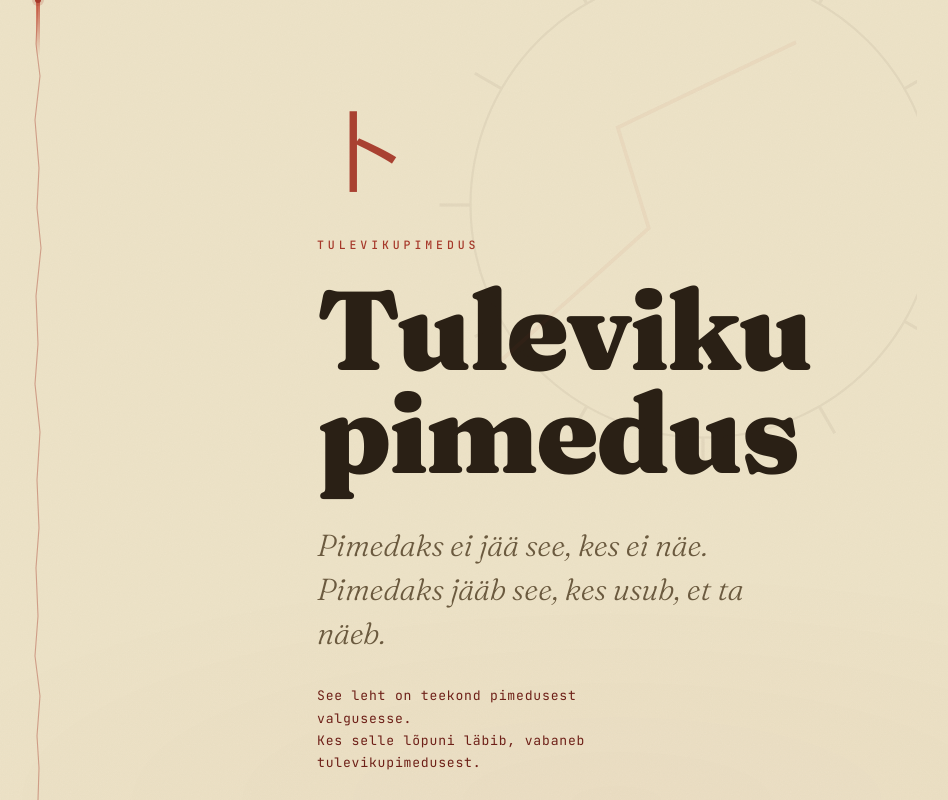
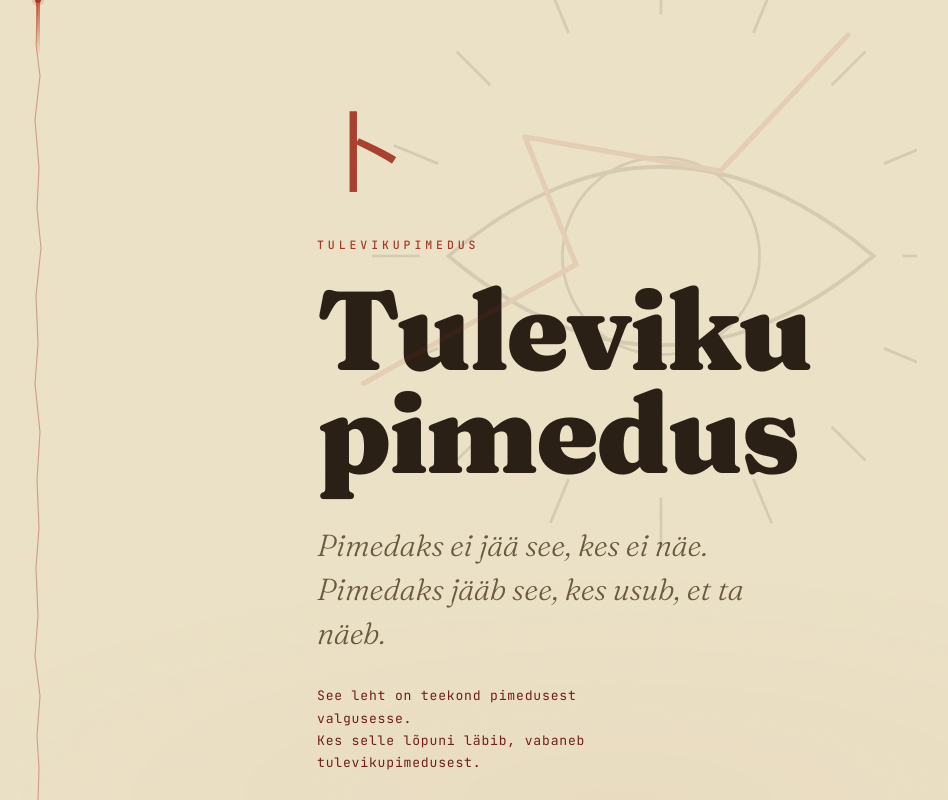
Before and after one commit to StevenAlber/tulevikupimedus, a plain HTML site: page index.html in a window 1280 px wide. Shown: the top 800 px of the page, without its empty margins (23-971 px from the left). Drawn offline with nearby package versions, Linux system fonts and the light colour scheme; no server answers.

Commit message:
Add files via upload

```diff
--- a/index.html
+++ b/index.html
@@ -443,13 +443,14 @@
     z-index:0;
   }
   .wm--hero{
-    right:-16%;top:-10%;
-    width:clamp(320px,50vw,620px);
-    opacity:.05;
+    right:-14%;top:-8%;
+    width:clamp(360px,54vw,680px);
+    opacity:.11;
   }
-  .wm--hero circle{fill:none;stroke:var(--ink);stroke-width:1.4;}
-  .wm--hero line{stroke:var(--ink);}
-  .wm--hero path{fill:none;stroke:var(--cinnabar);}
+  .wm--hero .wm-rays line{stroke:var(--ink);stroke-width:1.6;}
+  .wm--hero .wm-lid{fill:none;stroke:var(--ink);stroke-width:2.2;}
+  .wm--hero .wm-iris{fill:none;stroke:var(--ink);stroke-width:1.6;}
+  .wm--hero .wm-crack{fill:none;stroke:var(--cinnabar);stroke-width:3;stroke-linecap:round;stroke-linejoin:round;}
   .wm--bone{
     right:-10%;top:8%;
     width:clamp(200px,34vw,320px);
@@ -505,22 +506,27 @@
   <!-- HERO -->
   <header class="hero">
     <svg class="wm wm--hero" aria-hidden="true" viewBox="0 0 400 400" xmlns="http://www.w3.org/2000/svg">
-      <circle cx="200" cy="200" r="150"/>
-      <g stroke-width="2">
-        <line x1="200" y1="30" x2="200" y2="50" transform="rotate(0 200 200)"/>
-        <line x1="200" y1="30" x2="200" y2="50" transform="rotate(30 200 200)"/>
-        <line x1="200" y1="30" x2="200" y2="50" transform="rotate(60 200 200)"/>
-        <line x1="200" y1="30" x2="200" y2="50" transform="rotate(90 200 200)"/>
-        <line x1="200" y1="30" x2="200" y2="50" transform="rotate(120 200 200)"/>
-        <line x1="200" y1="30" x2="200" y2="50" transform="rotate(150 200 200)"/>
-        <line x1="200" y1="30" x2="200" y2="50" transform="rotate(180 200 200)"/>
-        <line x1="200" y1="30" x2="200" y2="50" transform="rotate(210 200 200)"/>
-        <line x1="200" y1="30" x2="200" y2="50" transform="rotate(240 200 200)"/>
-        <line x1="200" y1="30" x2="200" y2="50" transform="rotate(270 200 200)"/>
-        <line x1="200" y1="30" x2="200" y2="50" transform="rotate(300 200 200)"/>
-        <line x1="200" y1="30" x2="200" y2="50" transform="rotate(330 200 200)"/>
+      <g class="wm-rays">
+        <line x1="200" y1="30" x2="200" y2="58" transform="rotate(0 200 200)"/>
+        <line x1="200" y1="30" x2="200" y2="58" transform="rotate(22.5 200 200)"/>
+        <line x1="200" y1="30" x2="200" y2="58" transform="rotate(45 200 200)"/>
+        <line x1="200" y1="30" x2="200" y2="58" transform="rotate(67.5 200 200)"/>
+        <line x1="200" y1="30" x2="200" y2="58" transform="rotate(90 200 200)"/>
+        <line x1="200" y1="30" x2="200" y2="58" transform="rotate(112.5 200 200)"/>
+        <line x1="200" y1="30" x2="200" y2="58" transform="rotate(135 200 200)"/>
+        <line x1="200" y1="30" x2="200" y2="58" transform="rotate(157.5 200 200)"/>
+        <line x1="200" y1="30" x2="200" y2="58" transform="rotate(180 200 200)"/>
+        <line x1="200" y1="30" x2="200" y2="58" transform="rotate(202.5 200 200)"/>
+        <line x1="200" y1="30" x2="200" y2="58" transform="rotate(225 200 200)"/>
+        <line x1="200" y1="30" x2="200" y2="58" transform="rotate(247.5 200 200)"/>
+        <line x1="200" y1="30" x2="200" y2="58" transform="rotate(270 200 200)"/>
+        <line x1="200" y1="30" x2="200" y2="58" transform="rotate(292.5 200 200)"/>
+        <line x1="200" y1="30" x2="200" y2="58" transform="rotate(315 200 200)"/>
+        <line x1="200" y1="30" x2="200" y2="58" transform="rotate(337.5 200 200)"/>
       </g>
-      <path d="M70,300 L165,215 L145,150 L260,95" stroke-width="2.4"/>
+      <path class="wm-lid" d="M75,200 Q200,95 325,200 Q200,305 75,200 Z"/>
+      <circle class="wm-iris" cx="200" cy="200" r="58"/>
+      <path class="wm-crack" d="M25,275 L150,205 L120,130 L235,150 L310,70"/>
     </svg>
     <div class="hero__mark" aria-hidden="true">卜</div>
     <p class="eyebrow eyebrow--ember">Tulevikupimedus</p>
```
